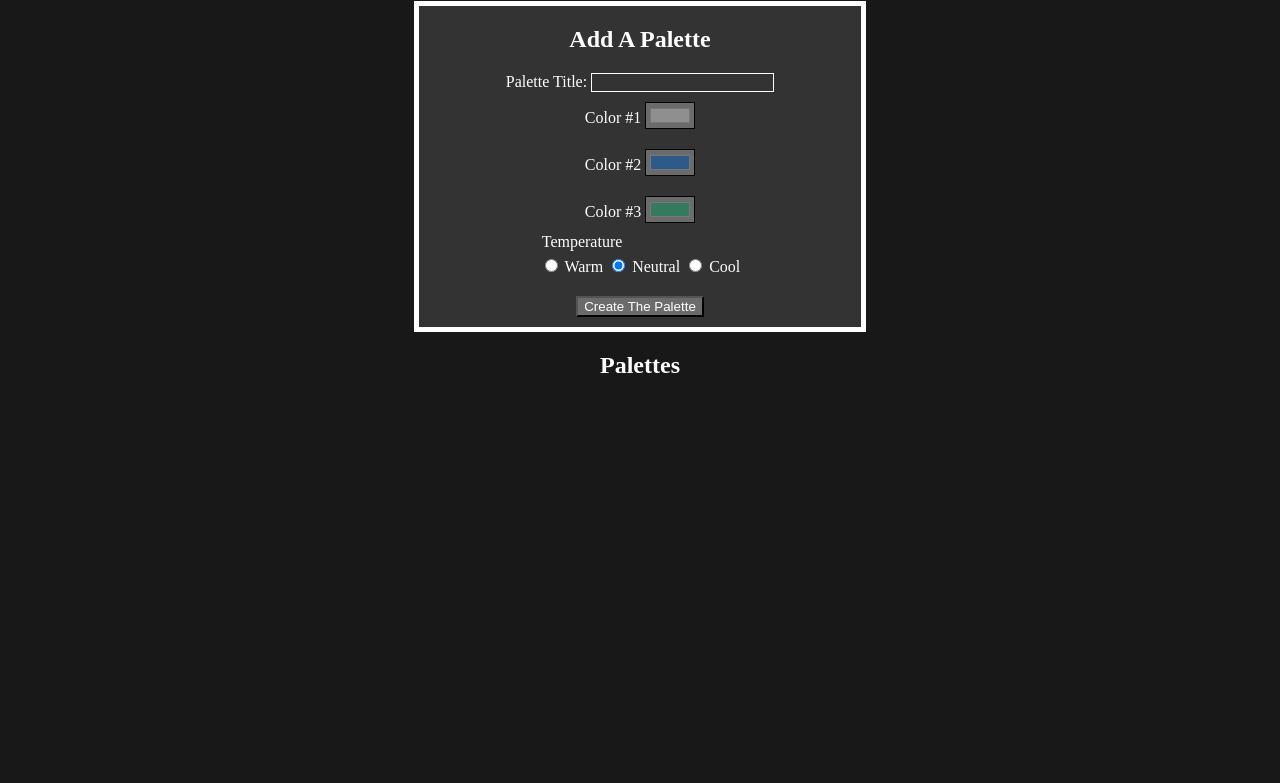
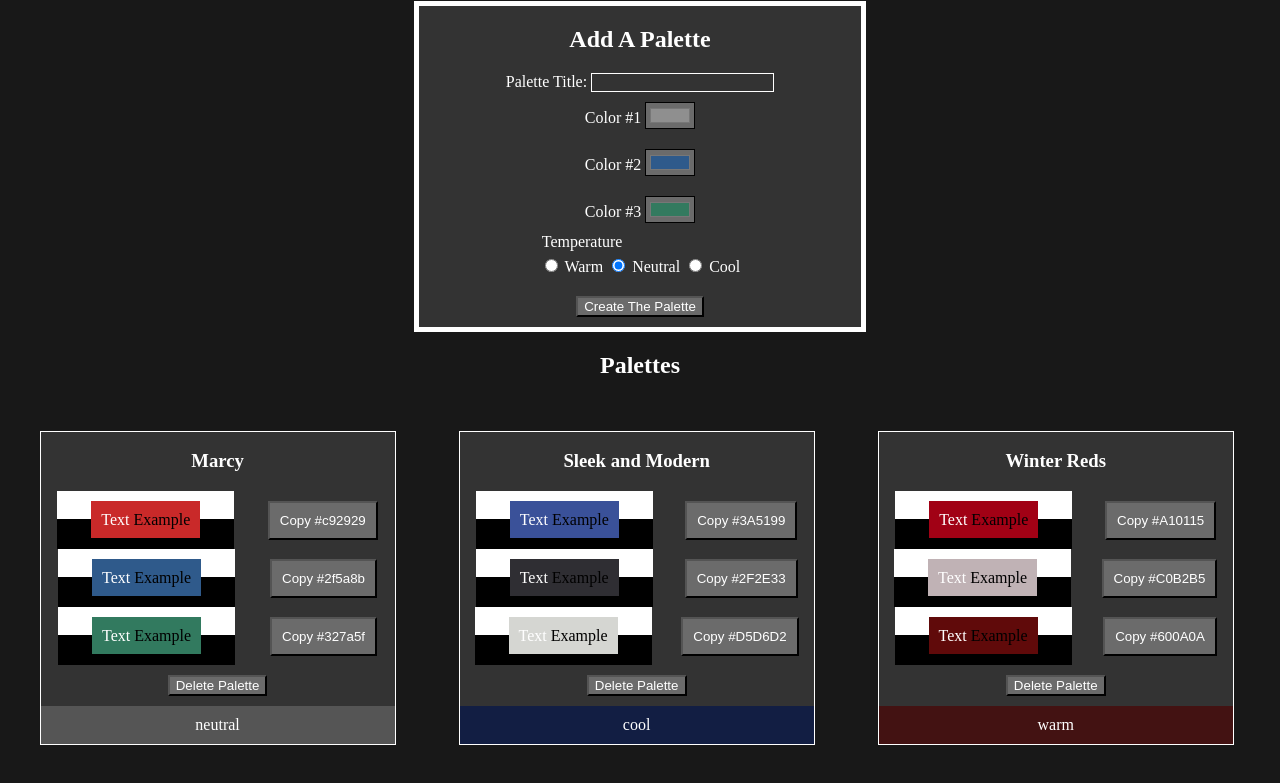
Before and after one commit to david-d-c/Palette-picker, a website built with Vite: page palette-picker/index.html in a window 1280 px wide. Shown: the part 79-862 px from the top of the page. Before the commit the page ends 800 px from the top, so only its background shows below. Built offline with nearby package versions, Linux system fonts and the light colour scheme.

Commit message:
loads default palettes

```diff
--- a/palette-picker/src/main.js
+++ b/palette-picker/src/main.js
@@ -74,8 +74,10 @@ const createPalette = (colors, title, temp) => {
   newPalette.append(paletteTitle, option1, option2, option3, deleteButton, paletteTemp)
   document.getElementById('palettes').append(newPalette)
 }
-
-
+//load default palettes
+palettes.forEach(({ title, colors, temperature }) => {
+  createPalette(colors, title, temperature)
+});
 
 
 
--- a/palette-picker/src/style.css
+++ b/palette-picker/src/style.css
@@ -60,7 +60,8 @@ button {
 }
 
 .exampleBackground{
-  width: 60%;
+  margin: auto;
+  width: 50%;
 }
 
 .whiteBox{
@@ -85,7 +86,7 @@ button {
 }
 
 .newPalette{
-  width: 25%;
+  width: 28%;
   text-align: center;
   border: 1px solid white;
   background-color: #333;
```
